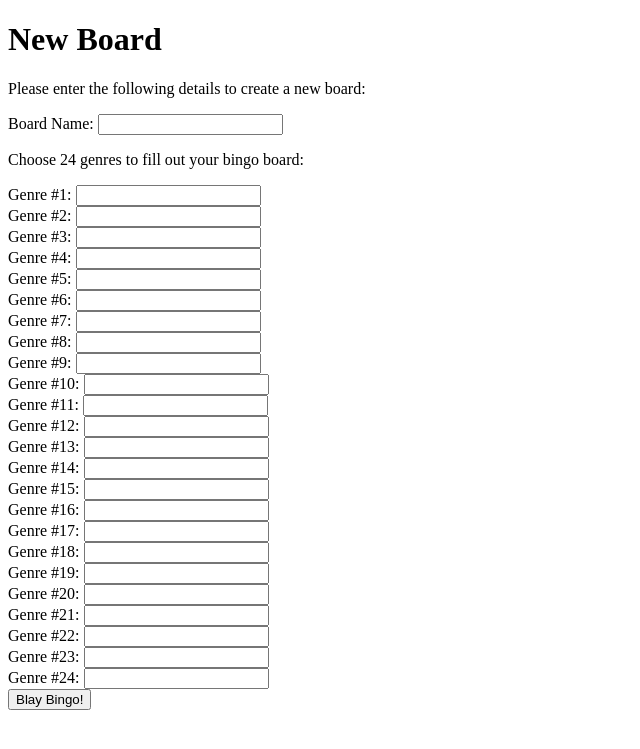
After one commit to jessapp/book-bingo, a Flask app: page /create-board in a window 1280 px wide. The commit adds this page. Shown: the top 749 px of the page, without its empty margins (0-640 px from the left). Run offline with Flask 2, Linux system fonts and the light colour scheme; the visitor is signed in with stand-in values (Sample User, id 1).

Commit message:
Added new board template

```diff
--- a/server.py
+++ b/server.py
@@ -51,7 +51,7 @@ def login_process():
 
     user_id = db.session.query(User).filter_by(email=email).one().user_id
 
-    session['username'] = email
+    session['user_id'] = user_id
     flash("Logged in!")
 
     return redirect("/users/" + str(user_id))
@@ -84,7 +84,7 @@ def register_process():
 
     db.session.commit()
 
-    session['username'] = email
+    session['user_id'] = user_id
     flash("Logged in!")
 
     return redirect("/")
@@ -101,7 +101,7 @@ def logout():
 def logout_complete():
     """Implement user logout"""
 
-    del session["username"]
+    del session["user_id"]
     flash("Logged out!")
 
     return redirect("/")
@@ -111,23 +111,9 @@ def logout_complete():
 def display_user(user_id):
     """User homepage"""
 
-    # board_list = []
-
-    # for board in user_boards:
-    #     board_id = board.board_id
-    #     board_list.append(board_id)
-
-    # board_names = []
-
-    # for board_id in board_list:
-    #     board_name = board.board_name
-    #     board_names.append(board_name)
-
-
     first_name = db.session.query(User).filter_by(user_id=user_id).one().first_name
 
-    # Finds user's boards
-    user_boards = db.session.query(User).filter_by(user_id=3).one().boards
+    user_boards = db.session.query(User).filter_by(user_id=user_id).one().boards
 
     boards = []
 
@@ -136,17 +122,164 @@ def display_user(user_id):
         board_id = board.board_id
         boards.append(board_name)
 
-    # Link to new board
-
     return render_template("user_details.html",
                     first_name=first_name,
                     board_id=board_id,
                     boards=boards,
                     board_name=board_name)
 
+
+@app.route('/create-board', methods=["GET"])
+def board_form():
+    """Displays form allowing user to create new board"""
+
+    if "user_id" in session:
+        return render_template('new_board.html')
+    else:
+        flash("Please log in to create a board.")
+        return redirect("/login")
+
+
+@app.route('/create-board', methods=["POST"])
+def create_board():
+    """Populates the board with user data and redirects the user to it"""
+
+    #get user_id from the session
+    user_id = session["user_id"]
+
+    #get user object
+    user = User.query.get(user_id)
+
+    # Initialize new board object
+    board_name = request.form.get("board-name")
+
+    new_board = Board(board_name=board_name)
+
+    # Append user to board
+    new_board.users.append(user)
+
+    # Get board genres from HTML Form
+    genre1 = request.form.get("genre1")
+    genre2 = request.form.get("genre2")
+    genre3 = request.form.get("genre3")
+    genre4 = request.form.get("genre4")
+    genre5 = request.form.get("genre5")
+    genre6 = request.form.get("genre6")
+    genre7 = request.form.get("genre7")
+    genre8 = request.form.get("genre8")
+    genre9 = request.form.get("genre9")
+    genre10 = request.form.get("genre10")
+    genre11 = request.form.get("genre11")
+    genre12 = request.form.get("genre12")
+    genre13 = "FREE SQUARE"
+    genre14 = request.form.get("genre13")
+    genre15 = request.form.get("genre14")
+    genre16 = request.form.get("genre15")
+    genre17 = request.form.get("genre16")
+    genre18 = request.form.get("genre17")
+    genre19 = request.form.get("genre18")
+    genre20 = request.form.get("genre19")
+    genre21 = request.form.get("genre20")
+    genre22 = request.form.get("genre21")
+    genre23 = request.form.get("genre22")
+    genre24 = request.form.get("genre23")
+    genre25 = request.form.get("genre24")
+
+    # Create squares
+    square1 = Square(x_coord=1, y_coord=1)
+    square2 = Square(x_coord=1, y_coord=2)
+    square3 = Square(x_coord=1, y_coord=3)
+    square4 = Square(x_coord=1, y_coord=4)
+    square5 = Square(x_coord=1, y_coord=5)
+    square6 = Square(x_coord=2, y_coord=1)
+    square7 = Square(x_coord=2, y_coord=2)
+    square8 = Square(x_coord=2, y_coord=3)
+    square9 = Square(x_coord=2, y_coord=4)
+    square10 = Square(x_coord=2, y_coord=5)
+    square11 = Square(x_coord=3, y_coord=1)
+    square12 = Square(x_coord=3, y_coord=2)
+    square13 = Square(x_coord=3, y_coord=3)
+    square14 = Square(x_coord=3, y_coord=4)
+    square15 = Square(x_coord=3, y_coord=5)
+    square16 = Square(x_coord=4, y_coord=1)
+    square17 = Square(x_coord=4, y_coord=2)
+    square18 = Square(x_coord=4, y_coord=3)
+    square19 = Square(x_coord=4, y_coord=4)
+    square20 = Square(x_coord=4, y_coord=5)
+    square21 = Square(x_coord=5, y_coord=1)
+    square22 = Square(x_coord=5, y_coord=2)
+    square23 = Square(x_coord=5, y_coord=3)
+    square24 = Square(x_coord=5, y_coord=4)
+    square25 = Square(x_coord=5, y_coord=5)
+
+    #Append squares to board and assign genres
+    new_board.squares.append(square1)
+    square1.genre = genre1
+    new_board.squares.append(square2)
+    square2.genre = genre2
+    new_board.squares.append(square3)
+    square3.genre = genre3
+    new_board.squares.append(square3)
+    square3.genre = genre3
+    new_board.squares.append(square4)
+    square4.genre = genre4
+    new_board.squares.append(square5)
+    square5.genre = genre5
+    new_board.squares.append(square5)
+    square5.genre = genre5
+    new_board.squares.append(square6)
+    square6.genre = genre6
+    new_board.squares.append(square7)
+    square7.genre = genre7
+    new_board.squares.append(square8)
+    square8.genre = genre8
+    new_board.squares.append(square9)
+    square9.genre = genre9
+    new_board.squares.append(square10)
+    square10.genre = genre10
+    new_board.squares.append(square11)
+    square11.genre = genre11
+    new_board.squares.append(square12)
+    square12.genre = genre12
+    new_board.squares.append(square13)
+    square13.genre = genre13
+    new_board.squares.append(square14)
+    square14.genre = genre14
+    new_board.squares.append(square15)
+    square15.genre = genre15
+    new_board.squares.append(square16)
+    square16.genre = genre16
+    new_board.squares.append(square17)
+    square17.genre = genre17
+    new_board.squares.append(square18)
+    square18.genre = genre18
+    new_board.squares.append(square19)
+    square19.genre = genre19
+    new_board.squares.append(square20)
+    square20.genre = genre20
+    new_board.squares.append(square21)
+    square21.genre = genre21
+    new_board.squares.append(square22)
+    square22.genre = genre22
+    new_board.squares.append(square23)
+    square23.genre = genre23
+    new_board.squares.append(square24)
+    square24.genre = genre24
+    new_board.squares.append(square25)
+    square25.genre = genre25
+
+    db.session.add(new_board)
+    db.session.commit()
+
+    # get new board ID from DB
+    board_id = new_board.board_id
+
+    return redirect('/board/' + str(board_id))
+
+
 @app.route('/board/<board_id>')
 def display_board(board_id):
-    """Displays bingo board"""
+    """Displays bingo board using information from database"""
 
     genres = db.session.query(Square).filter_by(board_id=board_id).all()
 
--- a/templates/homepage.html
+++ b/templates/homepage.html
@@ -3,7 +3,7 @@
 
 <h1>Book Bingo</h1>
 
-{% if 'username' in session %}
+{% if 'user_id' in session %}
 <h2>Log Out</h2>
 <p><a href="/logout">Log Out Here</a></p>
 
--- /dev/null
+++ b/templates/new_board.html
@@ -0,0 +1,38 @@
+{% extends 'base.html' %}
+{% block content %}
+
+    <h1>New Board</h1>
+    <p> Please enter the following details to create a new board:</p>
+    <div>
+    <form action="/create-board" method="POST">
+    Board Name: <input type="text" name="board-name" id="board-name"><br>
+    <p>Choose 24 genres to fill out your bingo board:</p>
+    Genre #1: <input type="text" name="genre1" id="genre1"><br>
+    Genre #2: <input type="text" name="genre2" id="genre2"><br>
+    Genre #3: <input type="text" name="genre3" id="genre3"><br>
+    Genre #4: <input type="text" name="genre4" id="genre4"><br>
+    Genre #5: <input type="text" name="genre5" id="genre5"><br>
+    Genre #6: <input type="text" name="genre6" id="genre6"><br>
+    Genre #7: <input type="text" name="genre7" id="genre7"><br>
+    Genre #8: <input type="text" name="genre8" id="genre8"><br>
+    Genre #9: <input type="text" name="genre9" id="genre9"><br>
+    Genre #10: <input type="text" name="genre10" id="genre10"><br>
+    Genre #11: <input type="text" name="genre11" id="genre11"><br>
+    Genre #12: <input type="text" name="genre12" id="genre12"><br>
+    Genre #13: <input type="text" name="genre13" id="genre13"><br>
+    Genre #14: <input type="text" name="genre14" id="genre14"><br>
+    Genre #15: <input type="text" name="genre15" id="genre15"><br>
+    Genre #16: <input type="text" name="genre16" id="genre16"><br>
+    Genre #17: <input type="text" name="genre17" id="genre17"><br>
+    Genre #18: <input type="text" name="genre18" id="genre18"><br>
+    Genre #19: <input type="text" name="genre19" id="genre19"><br>
+    Genre #20: <input type="text" name="genre20" id="genre20"><br>
+    Genre #21: <input type="text" name="genre21" id="genre21"><br>
+    Genre #22: <input type="text" name="genre22" id="genre22"><br>
+    Genre #23: <input type="text" name="genre23" id="genre23"><br>
+    Genre #24: <input type="text" name="genre24" id="genre24"><br>
+    <input type="submit" value="Blay Bingo!">
+    </form>
+    </div>
+
+{% endblock %}
--- a/templates/register.html
+++ b/templates/register.html
@@ -2,7 +2,7 @@
 {% block content %}
 
     <h1>Log In</h1>
-    <p> Please enter the following details to log in:</p>
+    <p> Please enter the following details to register:</p>
     <form action="/register" method="POST">
     First Name: <input type="text" name="f-name" id="f-name"><br>
     Last Name: <input type="text" name="l-name" id="l-name"><br>
--- a/templates/user_details.html
+++ b/templates/user_details.html
@@ -2,6 +2,10 @@
 {% block content %}
 
 <h1> Welcome, {{first_name}}! </h1>
+
+    <form action="/create-board">
+        <input type="submit" value="Create A New Board" />
+    </form>
 
     <h2>Your boards: </h2>
         <ul>
@@ -10,5 +14,6 @@
                 <a href="/board/{{board_id}}"> {{ board_name }}
           </li>
       {% endfor %}
+      <br>
 
 {% endblock %}
```
